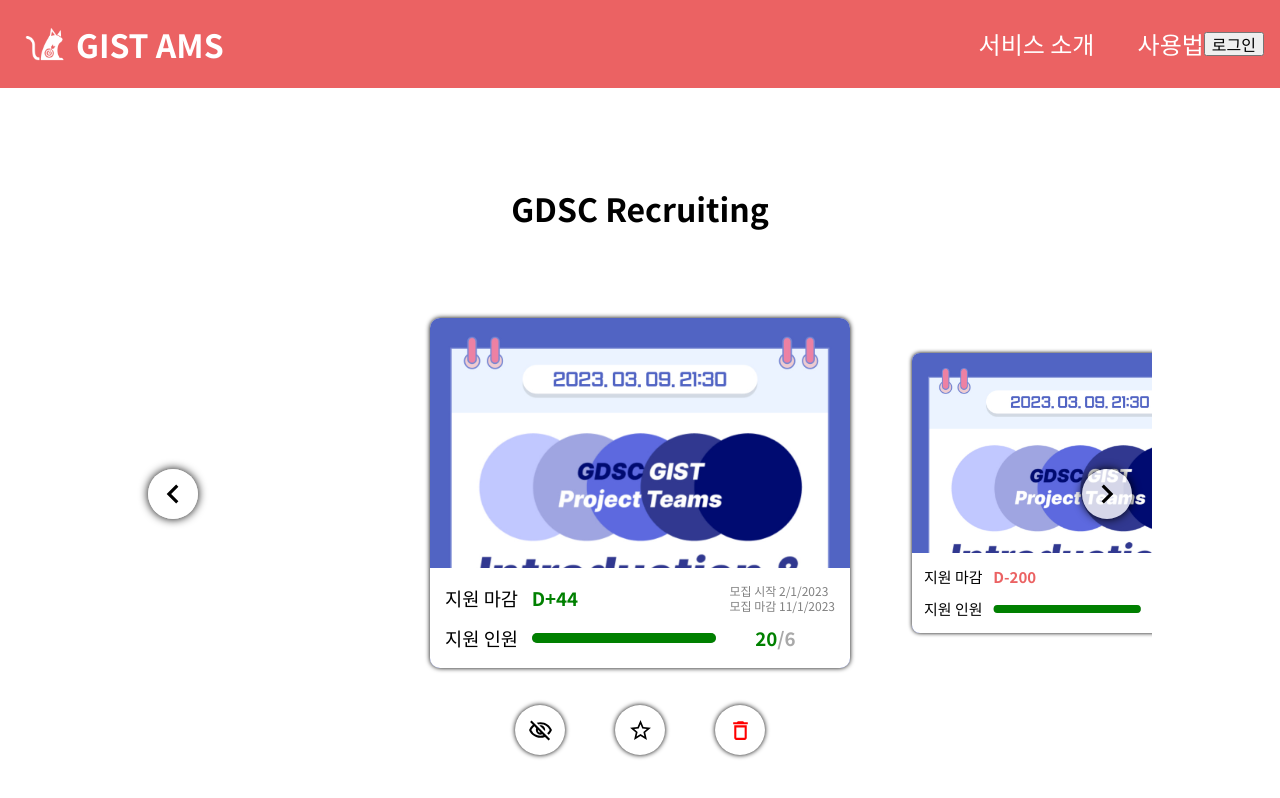
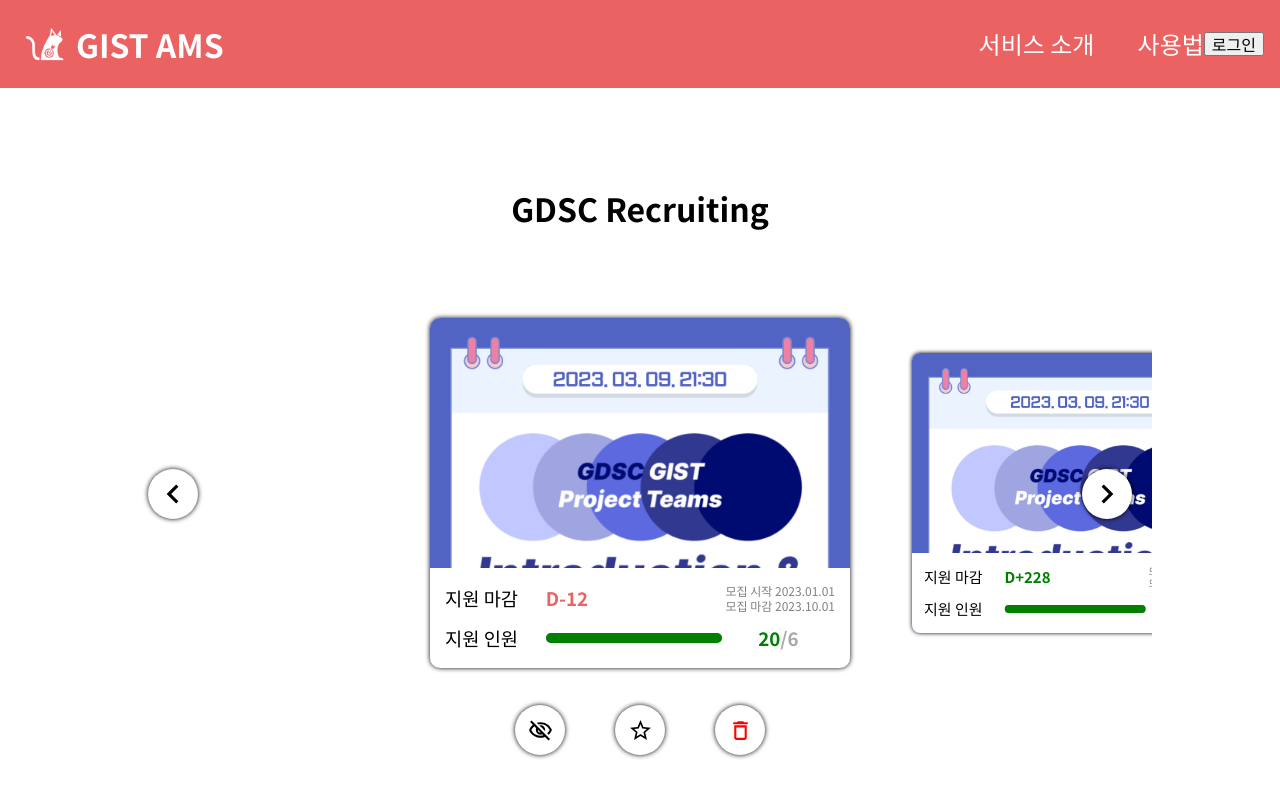
Before and after one commit to gsainfoteam/ziggle-ams-fe, a React (Vite) app: page / in a window 1280 px wide. Built offline with nearby package versions, Linux system fonts and the light colour scheme.

Commit message:
🎨 Reflected PR comments

```diff
--- a/package.json
+++ b/package.json
@@ -10,6 +10,7 @@
     "lint": "eslint src/"
   },
   "dependencies": {
+    "dayjs": "^1.11.9",
     "i18next": "^23.2.8",
     "i18next-browser-languagedetector": "^7.0.1",
     "prettier": "^2.8.1",
--- a/src/pages/Board/ProjectData.tsx
+++ b/src/pages/Board/ProjectsDataFromDB.ts
@@ -1,21 +1,9 @@
-export interface ProjectData {
-  project_uuid: string;
-  title: string;
-  start_date: Date;
-  end_date: Date;
-  image_url: string;
-  recruit_num: number;
-  state: boolean;
-  application_uuid: string;
-  admin_uuid: string[];
-}
-
-const ProjectsData = [
+const ProjectsDataFromDB = [
   {
     project_uuid: "superUniqueID",
     title: "GDSC Recruiting",
-    start_date: new Date(2023, 1, 1),
-    end_date: new Date(2023, 10, 1),
+    start_date: "2023-01-01",
+    end_date: "2023-10-01",
     image_url: "alsdhlfkasjldf",
     recruit_num: 10,
     state: false,
@@ -25,8 +13,8 @@ const ProjectsData = [
   {
     project_uuid: "duperUniqueID",
     title: "InfoTeam Recruiting",
-    start_date: new Date(2023, 1, 2),
-    end_date: new Date(2023, 2, 2),
+    start_date: "2023-01-02",
+    end_date: "2023-02-02",
     image_url: "alsdhlfkasjl",
     recruit_num: 3,
     state: true,
@@ -36,8 +24,8 @@ const ProjectsData = [
   {
     project_uuid: "UniqueID",
     title: "Ziggle",
-    start_date: new Date(2023, 1, 3),
-    end_date: new Date(2023, 2, 3),
+    start_date: "2023-01-03",
+    end_date: "2023-02-03",
     image_url: "alsdsjldf",
     recruit_num: 18,
     state: false,
@@ -46,4 +34,4 @@ const ProjectsData = [
   },
 ];
 
-export default ProjectsData;
+export default ProjectsDataFromDB;
--- a/src/pages/Board/components/Carousel/Carousel.tsx
+++ b/src/pages/Board/components/Carousel/Carousel.tsx
@@ -5,7 +5,7 @@ import {
   MdOutlineVisibilityOff,
   MdStarOutline,
 } from "react-icons/md";
-import styled, { css } from "styled-components";
+import styled from "styled-components";
 
 import CircularButton from "../CircularButton";
 import AddProjectCard from "./AddProjectCard";
@@ -34,11 +34,12 @@ const SlidesSection = styled.section`
   padding: 20px 0 20px 0;
 `;
 
-const SlidesContainer = styled.div<{
+interface SlidesContainerProps {
   index: number;
   CarouselWidth: string;
   ProjectCardWidth: string;
-}>`
+}
+const SlidesContainer = styled.div<SlidesContainerProps>`
   --gap: 20px;
   display: flex;
   flex-direction: row;
@@ -57,37 +58,20 @@ const ControlsSection = styled.section`
   width: 100%;
   height: 50px;
 `;
-const SlideShiftButton = styled.button<{ direction: "right" | "left" }>`
+interface SlideShiftButtonProps {
+  direction: "right" | "left";
+}
+const SlideShiftButton = styled(CircularButton)<SlideShiftButtonProps>`
   position: absolute;
-  display: flex;
-  justify-content: center;
-  align-items: center;
-  ${({ direction }) =>
-    direction === "right"
-      ? css`
-          right: 20px;
-        `
-      : css`
-          left: 20px;
-        `}
-  width: 50px;
-  height: 50px;
-  border-radius: 50%;
-  border: none;
-  background-color: rgba(255, 255, 255, 0.8);
-  box-shadow: 0 0 10px;
-  &:hover {
-    box-shadow: 0 0 15px;
-    cursor: pointer;
-  }
-  &:active {
-    box-shadow: 0 0 5px;
-  }
+  right: ${({ direction }) => direction === "right" && "20px"};
+  left: ${({ direction }) => direction === "left" && "20px"};
 `;
 
 function Carousel() {
   const { projectsData, focusIndex, nextSlide, previousSlide, deleteProject } =
     useCarousel();
+
+  const isNotEnd = focusIndex < projectsData.length;
 
   return (
     <div>
@@ -109,7 +93,7 @@ function Carousel() {
               projectData={projectData}
             />
           ))}
-          <AddProjectCard focused={projectsData.length == focusIndex} />
+          <AddProjectCard focused={projectsData.length === focusIndex} />
         </SlidesContainer>
         <SlideShiftButton direction="right" onClick={nextSlide}>
           <MdChevronRight size={50} />
@@ -119,7 +103,7 @@ function Carousel() {
         </SlideShiftButton>
       </SlidesSection>
       <ControlsSection>
-        {focusIndex < projectsData.length && (
+        {isNotEnd && (
           <>
             <CircularButton>
               <MdOutlineVisibilityOff size={25} />
--- a/src/pages/Board/components/Carousel/MiniWidget/MiniDueWidget.tsx
+++ b/src/pages/Board/components/Carousel/MiniWidget/MiniDueWidget.tsx
@@ -1,61 +1,92 @@
-import MiniWidget from "./MiniWidget";
+import dayjs from "dayjs";
+import styled from "styled-components";
 
-const DdayElement = ({ today, end_date }: { today: Date; end_date: Date }) => {
-  const dateDiff = Math.ceil(
-    (end_date.getTime() - today.getTime()) / (1000 * 60 * 60 * 24),
+const Widget = styled.div`
+  display: flex;
+  flex: 1;
+  margin: 0 15px 0 15px;
+  align-items: center;
+`;
+
+const TitleElement = () => {
+  const WidgetElement = styled.div`
+    display: flex;
+    flex: 0.8;
+    justify-content: start;
+    align-items: center;
+    h3 {
+      margin: 0;
+    }
+  `;
+  return (
+    <WidgetElement>
+      <h3>지원 마감</h3>
+    </WidgetElement>
   );
+};
+
+const DdayElement = ({ end_date }: { end_date: dayjs.Dayjs }) => {
+  const dateDiff = dayjs().diff(end_date, "day");
+  const WidgetElement = styled.div`
+    display: flex;
+    flex: 1.4;
+    justify-content: start;
+    align-items: center;
+    h3 {
+      margin: 0;
+    }
+  `;
   return (
+    <WidgetElement>
       <h3 style={{ color: dateDiff > 0 ? "green" : "#eb6263" }}>{`D${
         dateDiff > 0 ? "+" : ""
       }${dateDiff}`}</h3>
+    </WidgetElement>
   );
 };
+
 const StartEndDateElement = ({
   start_date,
   end_date,
 }: {
-  start_date: Date;
-  end_date: Date;
+  start_date: dayjs.Dayjs;
+  end_date: dayjs.Dayjs;
 }) => {
+  const WidgetElement = styled.div`
+    display: flex;
+    flex: 0.9;
+    justify-content: end;
+    align-items: center;
+    p {
+      margin: 0;
+      color: gray;
+      font-size: 12px;
+      line-height: 15px;
+    }
+  `;
   return (
+    <WidgetElement>
       <div>
-      <p>모집 시작 {start_date.toLocaleDateString()}</p>
-      <p>모집 마감 {end_date.toLocaleDateString()}</p>
+        <p>모집 시작 {start_date.format("YYYY.MM.DD")}</p>
+        <p>모집 마감 {end_date.format("YYYY.MM.DD")}</p>
       </div>
+    </WidgetElement>
   );
 };
 
 function MiniDueWidget({
-  today,
   start_date,
   end_date,
 }: {
-  today: Date;
-  start_date: Date;
-  end_date: Date;
+  start_date: dayjs.Dayjs;
+  end_date: dayjs.Dayjs;
 }) {
   return (
-    <MiniWidget
-      widgetElements={{
-        leftElement: <h3>지원 마감</h3>,
-        centerElement: <DdayElement today={today} end_date={end_date} />,
-        rightElement: (
+    <Widget>
+      <TitleElement />
+      <DdayElement end_date={end_date} />
       <StartEndDateElement start_date={start_date} end_date={end_date} />
-        ),
-        leftElementOption: {
-          flex: 0.8,
-          align: "start",
-        },
-        centerElementOption: {
-          flex: 1.3,
-          align: "start",
-        },
-        rightElementOption: {
-          flex: 1.5,
-          align: "end",
-        },
-      }}
-    />
+    </Widget>
   );
 }
 
--- a/src/pages/Board/components/Carousel/MiniWidget/MiniRecruitStatWidget.tsx
+++ b/src/pages/Board/components/Carousel/MiniWidget/MiniRecruitStatWidget.tsx
@@ -1,4 +1,27 @@
-import MiniWidget from "./MiniWidget";
+import styled from "styled-components";
+
+const Widget = styled.div`
+  display: flex;
+  flex: 1;
+  margin: 0 15px 0 15px;
+  align-items: center;
+`;
+const TitleElement = () => {
+  const WidgetElement = styled.div`
+    display: flex;
+    flex: 0.8;
+    justify-content: start;
+    align-items: center;
+    h3 {
+      margin: 0;
+    }
+  `;
+  return (
+    <WidgetElement>
+      <h3>지원 인원</h3>
+    </WidgetElement>
+  );
+};
 
 const ProgressBarElement = ({
   current_applicants_num,
@@ -7,7 +30,15 @@ const ProgressBarElement = ({
   current_applicants_num: number;
   target_recruit_num: number;
 }) => {
+  const WidgetElement = styled.div`
+    display: flex;
+    flex: 1.4;
+    justify-content: start;
+    align-items: center;
+  `;
+
   return (
+    <WidgetElement>
       <div
         style={{
           display: "flex",
@@ -39,6 +70,7 @@ const ProgressBarElement = ({
           }}
         />
       </div>
+    </WidgetElement>
   );
 };
 
@@ -49,7 +81,17 @@ const RecruitRatioElement = ({
   current_applicants_num: number;
   target_recruit_num: number;
 }) => {
+  const WidgetElement = styled.div`
+    display: flex;
+    flex: 0.9;
+    justify-content: center;
+    align-items: center;
+    h3 {
+      margin: 0;
+    }
+  `;
   return (
+    <WidgetElement>
       <div style={{ display: "flex", alignItems: "center" }}>
         <h3
           style={{
@@ -61,39 +103,17 @@ const RecruitRatioElement = ({
         </h3>
         <h3 style={{ color: "darkgray" }}>/{target_recruit_num}</h3>
       </div>
+    </WidgetElement>
   );
 };
 
 function MiniRecruitStatWidget() {
   return (
-    <MiniWidget
-      widgetElements={{
-        leftElement: <h3>지원 인원</h3>,
-        centerElement: (
-          <ProgressBarElement
-            current_applicants_num={20}
-            target_recruit_num={6}
-          />
-        ),
-        rightElement: (
-          <RecruitRatioElement
-            current_applicants_num={20}
-            target_recruit_num={6}
-          />
-        ),
-        leftElementOption: {
-          flex: 0.8,
-          align: "start",
-        },
-        centerElementOption: {
-          flex: 1.7,
-          align: "start",
-        },
-        rightElementOption: {
-          flex: 1.1,
-        },
-      }}
-    />
+    <Widget>
+      <TitleElement />
+      <ProgressBarElement current_applicants_num={20} target_recruit_num={6} />
+      <RecruitRatioElement current_applicants_num={20} target_recruit_num={6} />
+    </Widget>
   );
 }
 
--- a/src/pages/Board/components/Carousel/MiniWidget/MiniWidget.tsx
+++ /dev/null
@@ -1,62 +0,0 @@
-import styled from "styled-components";
-
-const Widget = styled.div`
-  display: flex;
-  flex: 1;
-  margin: 0 15px 0 15px;
-`;
-interface WidgetElementProps {
-  flex?: number;
-  align?: "center" | "start" | "end";
-}
-const WidgetElement = styled.div<WidgetElementProps>`
-  display: flex;
-  flex: ${({ flex }) => flex || 1};
-  justify-content: ${({ align }) => align || "center"};
-  align-items: center;
-  h3 {
-    margin: 0;
-  }
-  p {
-    margin: 0;
-    color: gray;
-    font-size: 12px;
-    line-height: 15px;
-  }
-`;
-
-interface MiniWidgetProps {
-  leftElement: React.ReactNode;
-  centerElement: React.ReactNode;
-  rightElement: React.ReactNode;
-  leftElementOption?: WidgetElementProps;
-  centerElementOption?: WidgetElementProps;
-  rightElementOption?: WidgetElementProps;
-}
-
-function MiniWidget({ widgetElements }: { widgetElements: MiniWidgetProps }) {
-  return (
-    <Widget>
-      <WidgetElement
-        flex={widgetElements.leftElementOption?.flex}
-        align={widgetElements.leftElementOption?.align}
-      >
-        {widgetElements.leftElement}
-      </WidgetElement>
-      <WidgetElement
-        flex={widgetElements.centerElementOption?.flex}
-        align={widgetElements.centerElementOption?.align}
-      >
-        {widgetElements.centerElement}
-      </WidgetElement>
-      <WidgetElement
-        flex={widgetElements.rightElementOption?.flex}
-        align={widgetElements.rightElementOption?.align}
-      >
-        {widgetElements.rightElement}
-      </WidgetElement>
-    </Widget>
-  );
-}
-
-export default MiniWidget;
--- a/src/pages/Board/components/Carousel/ProjectCard.tsx
+++ b/src/pages/Board/components/Carousel/ProjectCard.tsx
@@ -1,6 +1,8 @@
-import styled, { css } from "styled-components";
+import dayjs from "dayjs";
+import styled from "styled-components";
 
-import { ProjectData } from "../../ProjectData";
+import thumbnailUrl from "/src/assets/dummy_thumbnail.jpg";
+
 import { ProjectCardWidth } from "./cssConst";
 import MiniDueWidget from "./MiniWidget/MiniDueWidget";
 import MiniRecruitStatWidget from "./MiniWidget/MiniRecruitStatWidget";
@@ -22,13 +24,7 @@ const Paper = styled.div<{ ProjectCardWidth: string; focused: boolean }>`
   &:active {
     box-shadow: 0 0 3px;
   }
-  ${({ focused }) => {
-    if (!focused) {
-      return css`
-        transform: scale(0.8);
-      `;
-    }
-  }}
+  transform: ${({ focused }) => !focused && "scale(0.8)"};
   transition: transform 1s ease;
 `;
 const Thumbnail = styled.img`
@@ -46,7 +42,18 @@ const WidgetSection = styled.div`
   padding: 10px 0 10px 0;
 `;
 
-const today = new Date();
+interface ProjectData {
+  start_date: dayjs.Dayjs;
+  end_date: dayjs.Dayjs;
+  project_uuid: string;
+  title: string;
+  image_url: string;
+  recruit_num: number;
+  state: boolean;
+  application_uuid: string;
+  admin_uuid: string[];
+}
+[];
 
 function ProjectCard({
   projectData,
@@ -57,10 +64,9 @@ function ProjectCard({
 }) {
   return (
     <Paper ProjectCardWidth={ProjectCardWidth} focused={focused}>
-      <Thumbnail src="/src/assets/dummy_thumbnail.jpg " />
+      <Thumbnail src={thumbnailUrl} />
       <WidgetSection>
         <MiniDueWidget
-          today={today}
           start_date={projectData.start_date}
           end_date={projectData.end_date}
         />
--- a/src/pages/Board/components/Carousel/useCarousel.tsx
+++ b/src/pages/Board/components/Carousel/useCarousel.tsx
@@ -1,16 +1,21 @@
+import dayjs from "dayjs";
 import { useState } from "react";
 
-import ProjectsData from "../../ProjectData";
+import ProjectsData from "../../ProjectsDataFromDB";
 
 function useCarousel() {
   const [focusIndex, setFocusIndex] = useState(0);
-  const [projectsData, setProjectData] = useState(ProjectsData); // TODO: fetch from DB later
+  const [projectsData, setProjectData] = useState(
+    ProjectsData.map((projectData) => ({
+      ...projectData,
+      start_date: dayjs(projectData.start_date),
+      end_date: dayjs(projectData.end_date),
+    })),
+  ); // TODO: fetch from DB later
 
   const nextSlide = () => {
     setFocusIndex((currentFocusIndex) =>
-      currentFocusIndex < projectsData.length
-        ? currentFocusIndex + 1
-        : projectsData.length,
+      Math.min(currentFocusIndex + 1, projectsData.length),
     );
   };
   const previousSlide = () => {
--- a/src/pages/Board/components/CircularButton.tsx
+++ b/src/pages/Board/components/CircularButton.tsx
@@ -1,27 +1,18 @@
+import { ButtonHTMLAttributes } from "react";
 import styled, { css } from "styled-components";
 
 export interface CircularButtonProps {
   color?: string;
   shadow?: boolean;
   size?: number;
-  onClick?: () => void;
-  children?: React.ReactNode;
 }
 
 const Button = styled.button<CircularButtonProps>`
   display: flex;
   justify-content: center;
   align-items: center;
-  ${({ size }) =>
-    size
-      ? css`
-          width: ${size}px;
-          height: ${size}px;
-        `
-      : css`
-          width: 50px;
-          height: 50px;
-        `}
+  width: ${({ size }) => size ?? 50}px;
+  height: ${({ size }) => size ?? 50}px;
   border-radius: 50%;
   border: none;
   background-color: ${({ color }) => color || "white"};
@@ -48,14 +39,9 @@ function CircularButton({
   color,
   shadow,
   size,
-  onClick,
-  children,
-}: CircularButtonProps) {
-  return (
-    <Button color={color} shadow={shadow} size={size} onClick={onClick}>
-      {children}
-    </Button>
-  );
+  ...props
+}: CircularButtonProps & ButtonHTMLAttributes<HTMLButtonElement>) {
+  return <Button color={color} shadow={shadow} size={size} {...props} />;
 }
 
 export default CircularButton;
```
Also changed, not shown: src/pages/Board/components/Modal.tsx (added, +51 -0 lines), src/pages/Board/components/useModal.tsx (added, +26 -0 lines), src/pages/Board/components/Carousel/cssConst.ts (renamed from src/pages/Board/components/Carousel/cssConst.tsx), 1 other file (tests, documents, lock files or other folders). Lines whose indentation alone changed are shown as unchanged.
